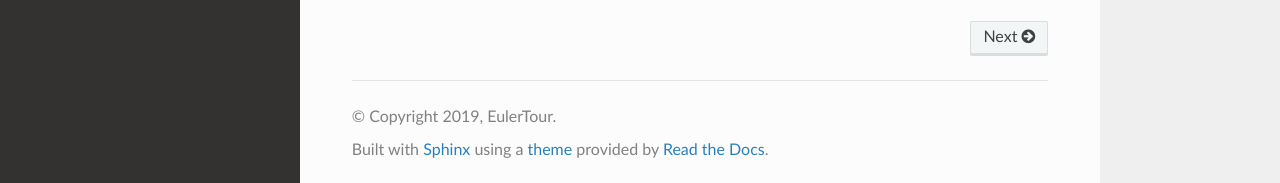
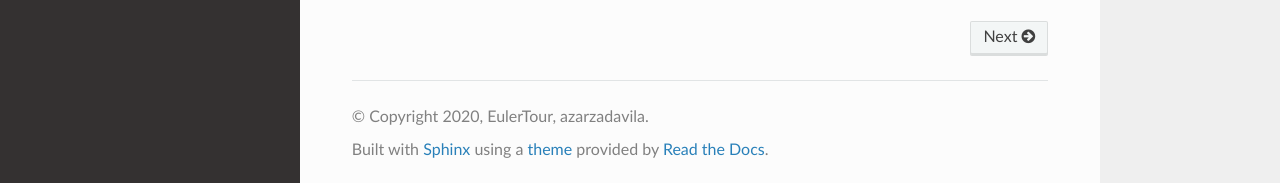
Before and after one commit to 3b1b/manim, a Sphinx documentation site: the page built from docs/source/index.rst, in a window 1280 px wide and 900 px high, scrolled down 1082 px. Shown: the part 714-897 px from the top of the window. Built offline with Sphinx 7.4.7 and the Read the Docs theme 2.0.0, drawn with Linux system fonts in a browser that asks for light colours.

Commit message:
Update authors

```diff
--- a/docs/source/conf.py
+++ b/docs/source/conf.py
@@ -18,8 +18,8 @@
 # -- Project information -----------------------------------------------------
 
 project = 'Manim'
-copyright = '2019, EulerTour'
-author = 'EulerTour'
+copyright = '2020, EulerTour, azarzadavila'
+author = 'EulerTour, azarzadavila'
 
 
 # -- General configuration ---------------------------------------------------
```
